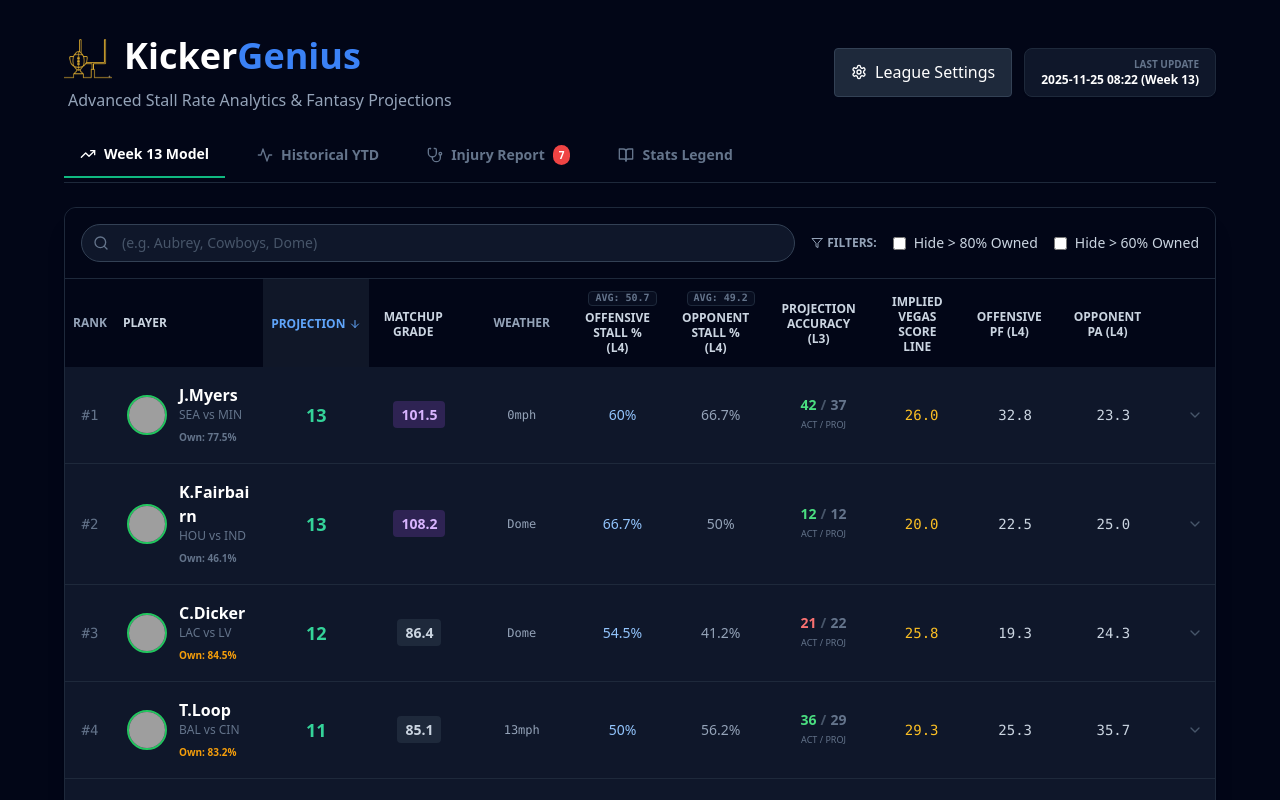
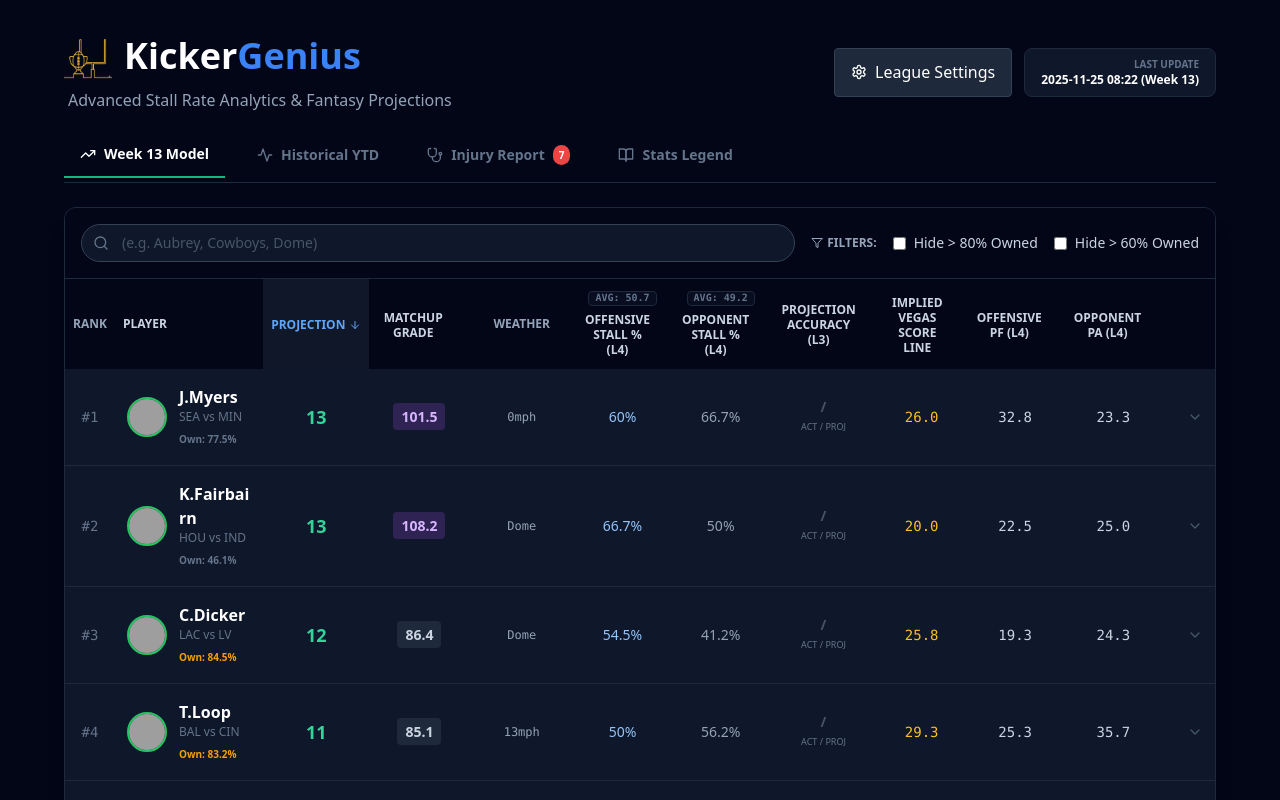
Before and after one commit to CalebUK/kicker-genius-app, a React (Vite) app: page / in a window 1280 px wide. Shown: the top 800 px of the page. Built offline with nearby package versions, Linux system fonts and the light colour scheme; grey boxes are pictures that could not be loaded; the HTML template or start-up script is replaced by a standard one.

Commit message:
UI Enhancements

```diff
--- a/src/App.jsx
+++ b/src/App.jsx
@@ -51,7 +51,7 @@ const HeaderCell = ({ label, description, avg, sortKey, currentSort, onSort }) =
       <div className="flex flex-col items-center justify-center h-full gap-0.5">
         {/* LEAGUE AVERAGE DISPLAY (ABOVE HEADER) */}
         {avg !== undefined && (
-           <div className="text-[10px] font-mono text-slate-500 bg-slate-900/50 px-1.5 rounded border border-slate-800">
+           <div className="text-[10px] font-mono text-slate-500 bg-slate-900/50 px-1.5 rounded border border-slate-800 mb-0.5">
              Avg: {Number(avg).toFixed(1)}
            </div>
         )}
@@ -66,8 +66,6 @@ const HeaderCell = ({ label, description, avg, sortKey, currentSort, onSort }) =
             )
           )}
         </div>
-        {/* Info Icon (Moved below text for cleaner stack or keep inline if prefered) */}
-        {/* keeping inline above in flex-row inside name if needed, but description is tooltip */}
       </div>
 
       {/* TOOLTIP */}
@@ -436,19 +434,7 @@ const App = () => {
      const ytdPts = calcFPts(pWithVegas);
      const pWithYtd = { ...pWithVegas, fpts_ytd: ytdPts };
      const proj = calcProj(pWithYtd, p.grade);
-
-     // NEW LOGIC: Recalculate L3 sums based on rounded weekly values
-     const l3_games = p.history?.l3_games || [];
-     const l3_proj_sum = l3_games.reduce((acc, g) => acc + Math.round(g.proj), 0);
-     const l3_act_sum = l3_games.reduce((acc, g) => acc + g.act, 0); // Actuals are ints
-
-     return {
-        ...pWithYtd,
-        proj: parseFloat(proj),
-        l3_proj_sum,
-        l3_act_sum,
-        acc_diff: l3_act_sum - l3_proj_sum
-     };
+     return { ...pWithYtd, proj: parseFloat(proj), acc_diff: (p.history?.l3_actual||0) - (p.history?.l3_proj||0) };
   })
   .filter(p => p.proj > 0);
 
@@ -486,14 +472,15 @@ const App = () => {
 
   const ytdSorted = ytd.map(p => {
       const pts = calcFPts(p);
-      const pct = (p.fg_att > 0 ? (p.fg_made / p.fg_att * 100) : 0);
+      const pct = (p.fg_att > 0 ? (p.fg_made / p.fg_att * 100).toFixed(1) : '0.0');
       const longMakes = (p.fg_50_59 || 0) + (p.fg_60_plus || 0);
+
       return {
           ...p,
           fpts: pts,
-          avg_fpts: (p.games > 0 ? (pts/p.games) : 0),
+          avg_fpts: (p.games > 0 ? (pts/p.games).toFixed(1) : '0.0'),
           pct_val: pct,
-          pct: pct.toFixed(1),
+          pct: pct,
           longs: longMakes
       };
   }).sort((a, b) => {
```
